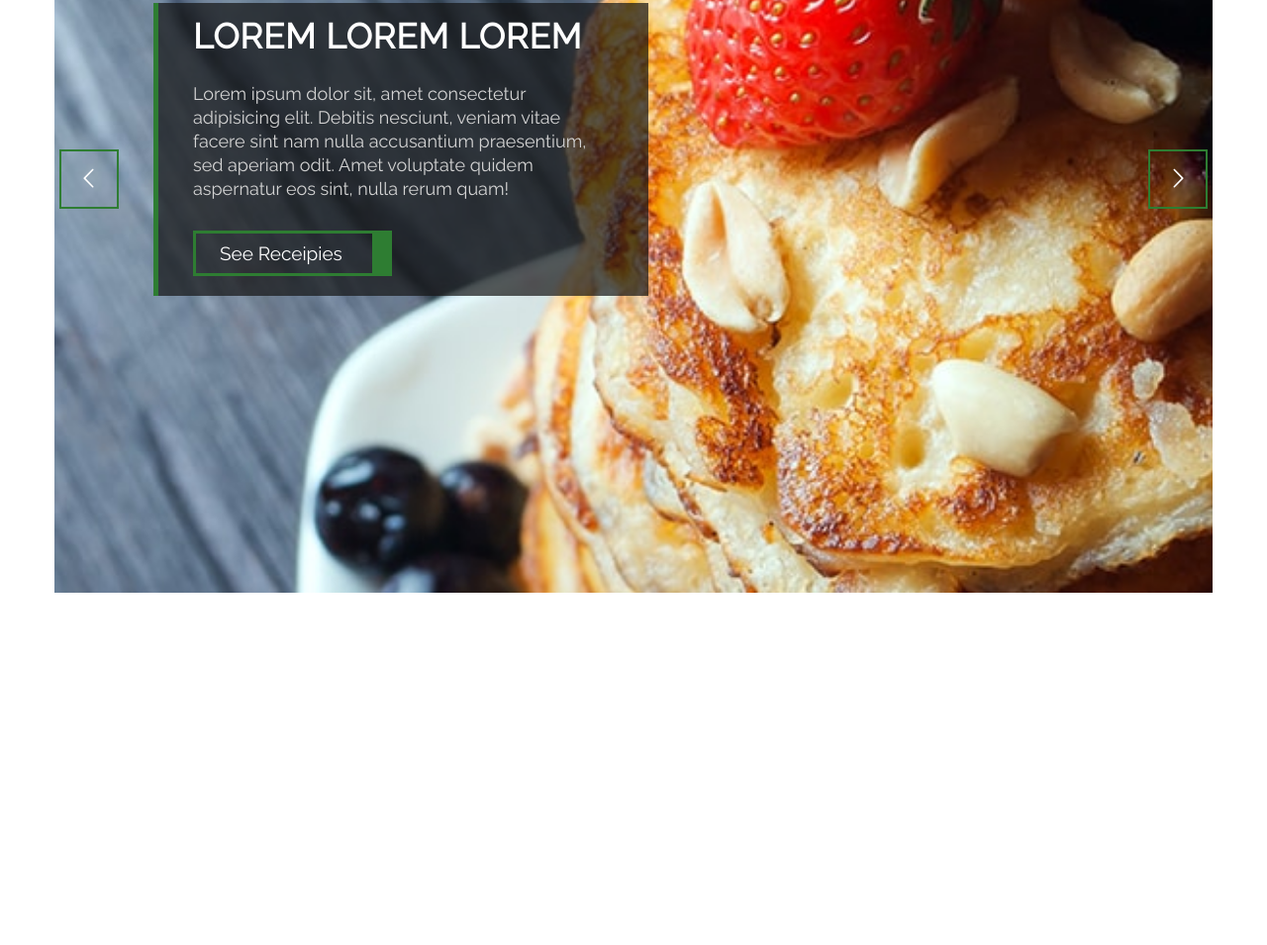
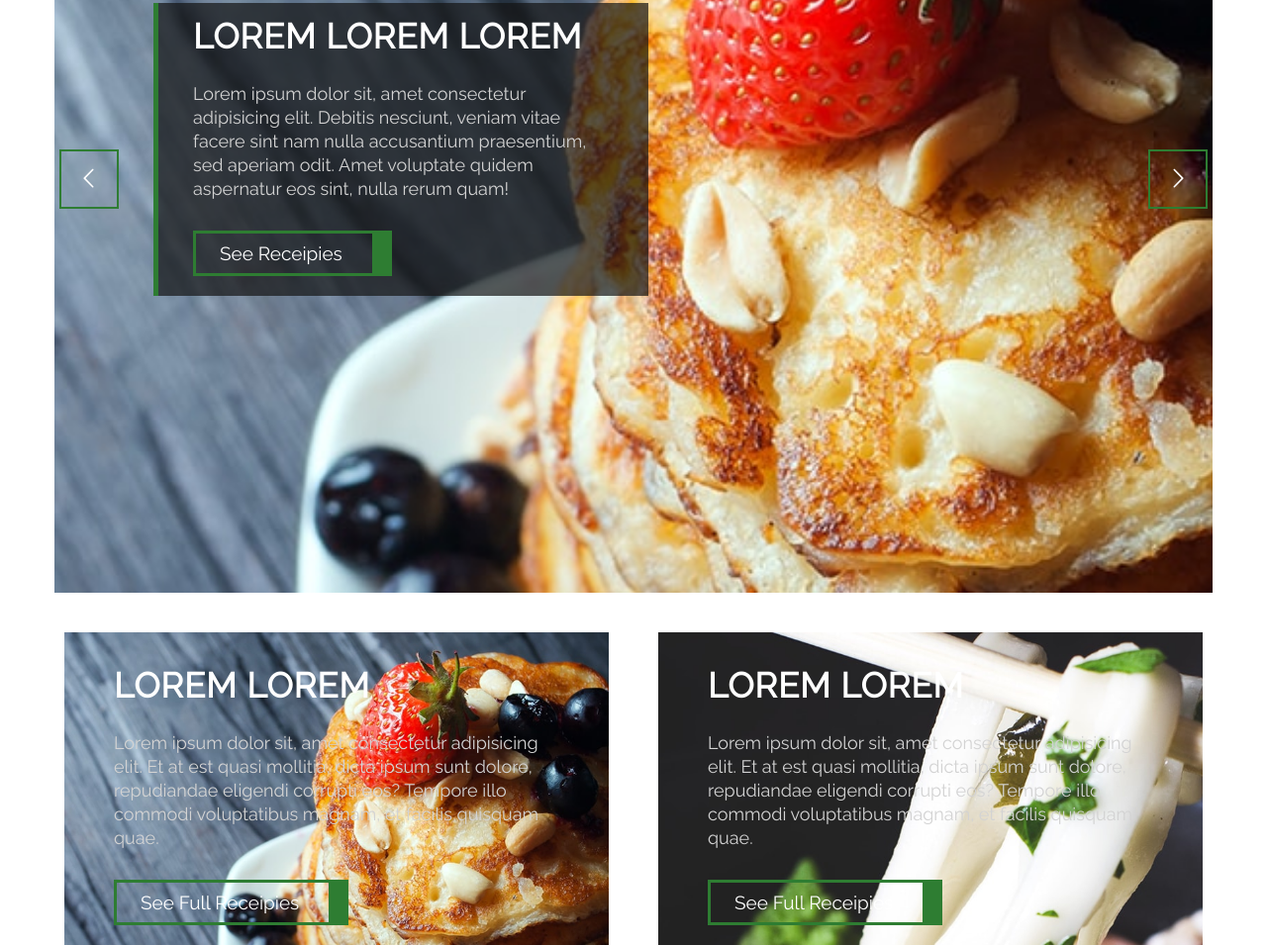
Before and after one commit to ArtyomMedvedev15/CookBook, a plain HTML site: page index.html in a window 1280 px wide. Shown: the part 591-1546 px from the top of the page at 99% size. Before the commit the page ends 1190 px from the top, so only its background shows below. Drawn offline with nearby package versions, Linux system fonts and the light colour scheme; files whose address does not match are found by name.

Commit message:
example section

```diff
--- a/css/style.css
+++ b/css/style.css
@@ -175,16 +175,18 @@ body {
     background-color: rgba(21, 21, 21, 0.7); /* Цвет фона и значение прозрачности */
     border-left: 5px solid #2e7d32
 }
-.slider__item-content .default-btn{
+.slider__item-content .default-btn,
+.recipes__item .default-btn{
     margin-top: 20px;
     color:#fff;
     transition: all .1s;
 }
-.slider__item-content .default-btn:hover{
-    background-color: #4CAF50;
+.slider__item-content .default-btn:hover,
+.recipes__item .default-btn:hover{
+    background-color: #2E7D32;
 }
 
-.slider__title{
+.slider__title,.recipes__title{
     text-transform: uppercase;
     font-size: 35px;
     line-height: 28px;
@@ -194,7 +196,7 @@ body {
     margin-bottom: 22px;
 }
 
-.slider__text{
+.slider__text,.recipes__text{
     line-height: 24px;
     font-size: 18px;
     color: #d3d3d3;
@@ -245,3 +247,35 @@ body {
 .slick-prev {
     left: 5px;
 }
+.example_recipes__inner{
+    display: flex;
+    justify-content: space-between;
+}
+.recipes__item{
+    position: relative;
+    color:#fff;
+    text-align: left;
+    font-family: 'Raleway', sans-serif;
+    height: 100%;
+    width: 550px;
+    margin-top: 40px;
+    padding: 40px 50px 20px 50px;
+
+}
+
+#exprc1{
+    background-image: url(../img/bg-img/bg2.jpg);
+    background-repeat: no-repeat;
+    background-size: cover;
+    background-position: center;
+    min-height: 100%;
+    margin-left: 10px;
+ }
+#exprc2{
+    background-image: url(../img/bg-img/bg3.jpg);
+    background-repeat: no-repeat;
+    background-size: cover;
+    background-position: center;
+    min-height: 100%;
+    margin-right: 10px;
+ }
--- a/index.html
+++ b/index.html
@@ -96,7 +96,32 @@
     </section>
 
     <section class="example_recipes">
-
+        <div class="container">
+            <div class="example_recipes__inner">
+                <div id="exprc1" class="recipes__item">
+                    <div class="recipes__title">
+                        Lorem lorem
+                    </div>
+                    <div class="recipes__text">
+                        Lorem ipsum dolor sit, amet consectetur adipisicing elit. Et at est quasi mollitia, dicta ipsum
+                        sunt dolore, repudiandae eligendi corrupti eos? Tempore illo commodi voluptatibus magnam, et
+                        facilis quisquam quae.
+                    </div>
+                    <a href="#" class="default-btn">See Full Receipies</a>
+                </div>
+                <div id="exprc2" class="recipes__item">
+                    <div class="recipes__title">
+                        Lorem lorem
+                    </div>
+                    <div class="recipes__text">
+                        Lorem ipsum dolor sit, amet consectetur adipisicing elit. Et at est quasi mollitia, dicta ipsum
+                        sunt dolore, repudiandae eligendi corrupti eos? Tempore illo commodi voluptatibus magnam, et
+                        facilis quisquam quae.
+                    </div>
+                    <a href="#" class="default-btn">See Full Receipies</a>
+                </div>
+            </div>
+        </div>
     </section>
     <section class="best__receipes">
 
```
